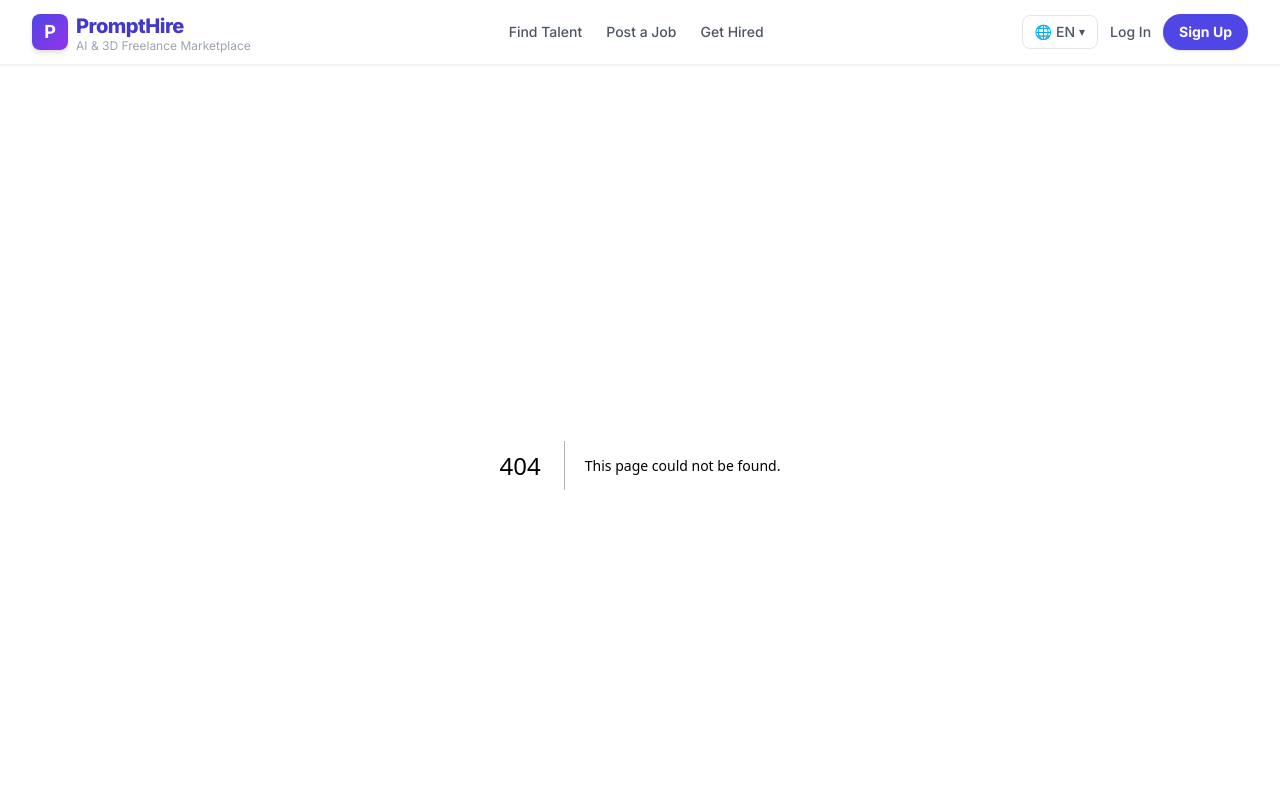
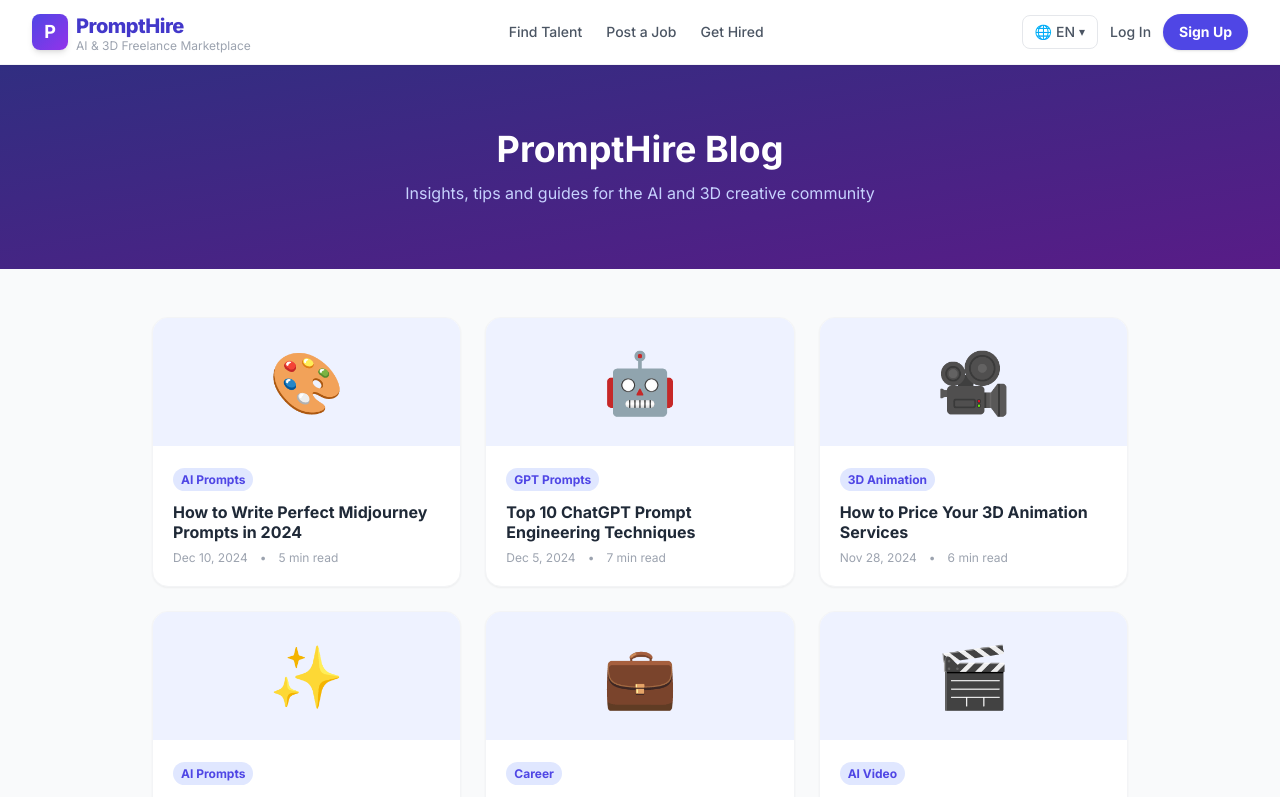
Before and after one commit to ecommerceguru787-cyber/prompthire, a Next.js app: page /blog in a window 1280 px wide. Before the commit this address had no page. Shown: the top 797 px of the page. Built offline with nearby package versions, Linux system fonts and the light colour scheme.

Commit message:
Create page.tsx

```diff
--- /dev/null
+++ b/app/blog/page.tsx
@@ -0,0 +1,38 @@
+import Link from 'next/link';
+export const metadata = { title: 'Blog - PromptHire', description: 'Tips, guides, and insights for AI prompt engineers and 3D animators.' };
+const posts = [
+  { slug: '1', title: 'How to Write Perfect Midjourney Prompts in 2024', category: 'AI Prompts', date: 'Dec 10, 2024', read: '5 min', emoji: '🎨' },
+  { slug: '2', title: 'Top 10 ChatGPT Prompt Engineering Techniques', category: 'GPT Prompts', date: 'Dec 5, 2024', read: '7 min', emoji: '🤖' },
+  { slug: '3', title: 'How to Price Your 3D Animation Services', category: '3D Animation', date: 'Nov 28, 2024', read: '6 min', emoji: '🎥' },
+  { slug: '4', title: 'Getting Started with Stable Diffusion Prompts', category: 'AI Prompts', date: 'Nov 20, 2024', read: '8 min', emoji: '✨' },
+  { slug: '5', title: 'Building a Winning Freelance Portfolio as an AI Specialist', category: 'Career', date: 'Nov 15, 2024', read: '5 min', emoji: '💼' },
+  { slug: '6', title: 'The Rise of AI Video Prompt Engineers', category: 'AI Video', date: 'Nov 8, 2024', read: '4 min', emoji: '🎬' },
+];
+export default function BlogPage() {
+  return (
+    <main className="bg-gray-50 min-h-screen">
+      <section className="bg-gradient-to-br from-indigo-900 to-purple-900 text-white py-16 px-6 text-center">
+        <h1 className="text-4xl font-bold mb-3">PromptHire Blog</h1>
+        <p className="text-indigo-200 max-w-xl mx-auto">Insights, tips and guides for the AI and 3D creative community</p>
+      </section>
+      <section className="max-w-5xl mx-auto py-12 px-6">
+        <div className="grid md:grid-cols-2 lg:grid-cols-3 gap-6">
+          {posts.map(p => (
+            <div key={p.slug} className="bg-white rounded-2xl shadow-sm border border-gray-100 hover:shadow-md transition overflow-hidden">
+              <div className="bg-indigo-50 h-32 flex items-center justify-center text-6xl">{p.emoji}</div>
+              <div className="p-5">
+                <span className="bg-indigo-100 text-indigo-600 text-xs font-bold px-2 py-1 rounded-full">{p.category}</span>
+                <h2 className="font-bold text-gray-800 mt-3 mb-2 leading-tight">{p.title}</h2>
+                <div className="flex items-center gap-3 text-gray-400 text-xs">
+                  <span>{p.date}</span>
+                  <span>•</span>
+                  <span>{p.read} read</span>
+                </div>
+              </div>
+            </div>
+          ))}
+        </div>
+      </section>
+    </main>
+  );
+}
```
